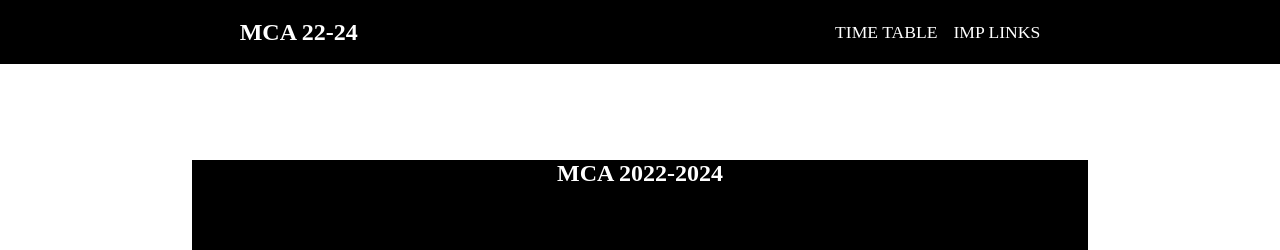
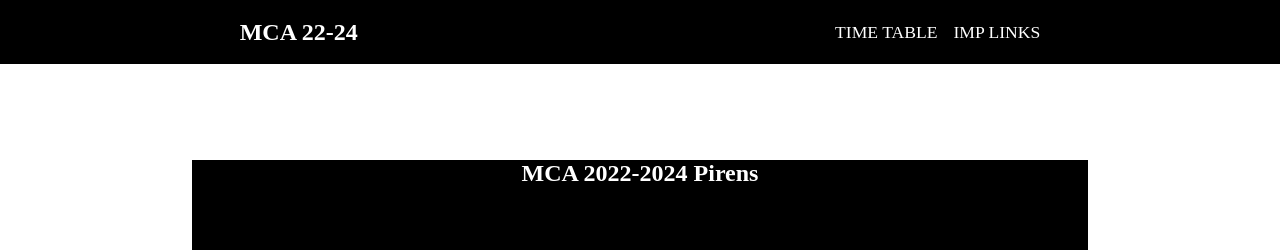
Before and after one commit to sushant4529/mca22-24_pirens, a plain HTML site: page index.html in a window 1280 px wide. Shown: the top 250 px of the page. Drawn offline with Linux system fonts and the light colour scheme.

Commit message:
title changed

```diff
--- a/index.html
+++ b/index.html
@@ -25,7 +25,7 @@
 
    <section class="home-body">
    <div class="body-contant">
-    <h1>MCA 2022-2024</h1>
+    <h1>MCA 2022-2024 Pirens</h1>
    </div>
    </section>
 </body>
```
